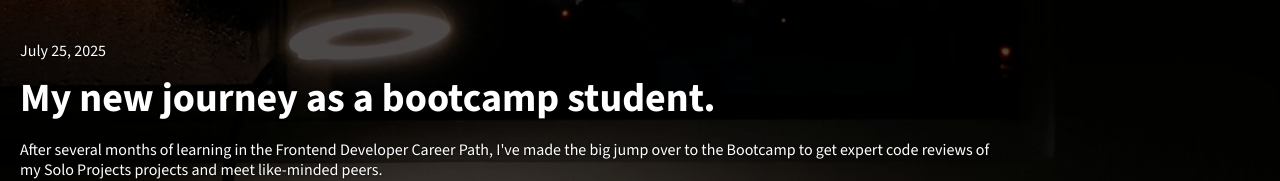
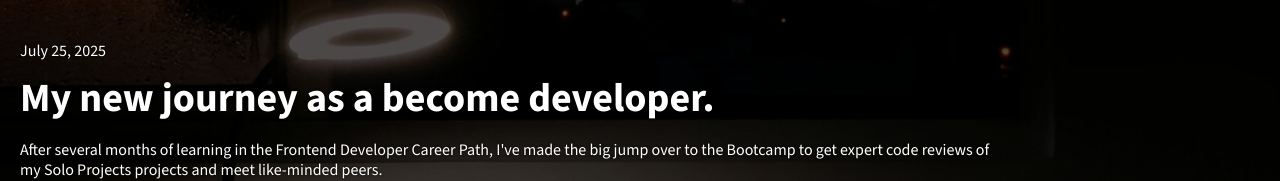
Before and after one commit to sunqfuu/My-Learning-Journal, a plain HTML site: page index.html in a window 1280 px wide. Shown: the part 453-634 px from the top of the page. Drawn offline with nearby package versions, Linux system fonts and the light colour scheme.

Commit message:
Update featured article title to reflect new journey as a developer

```diff
--- a/index.html
+++ b/index.html
@@ -49,7 +49,7 @@
         <a href="new-journey.html">
           <div class="featured-article">
             <time datetime="2025-06-25">July 25, 2025</time>
-            <h1>My new journey as a bootcamp student.</h1>
+            <h1>My new journey as a become developer.</h1>
             <p>
               After several months of learning in the Frontend Developer Career
               Path, I've made the big jump over to the Bootcamp to get expert
```
